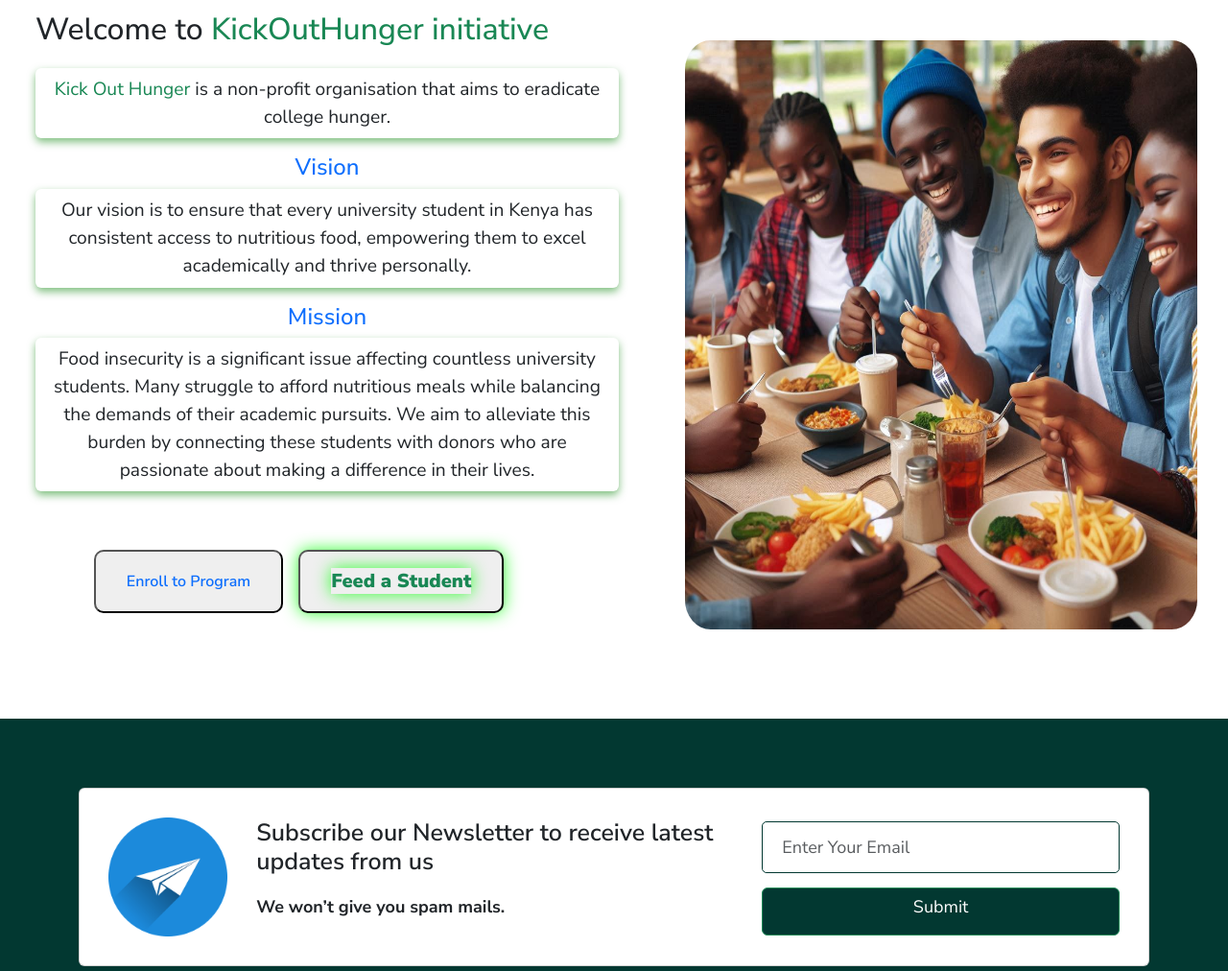
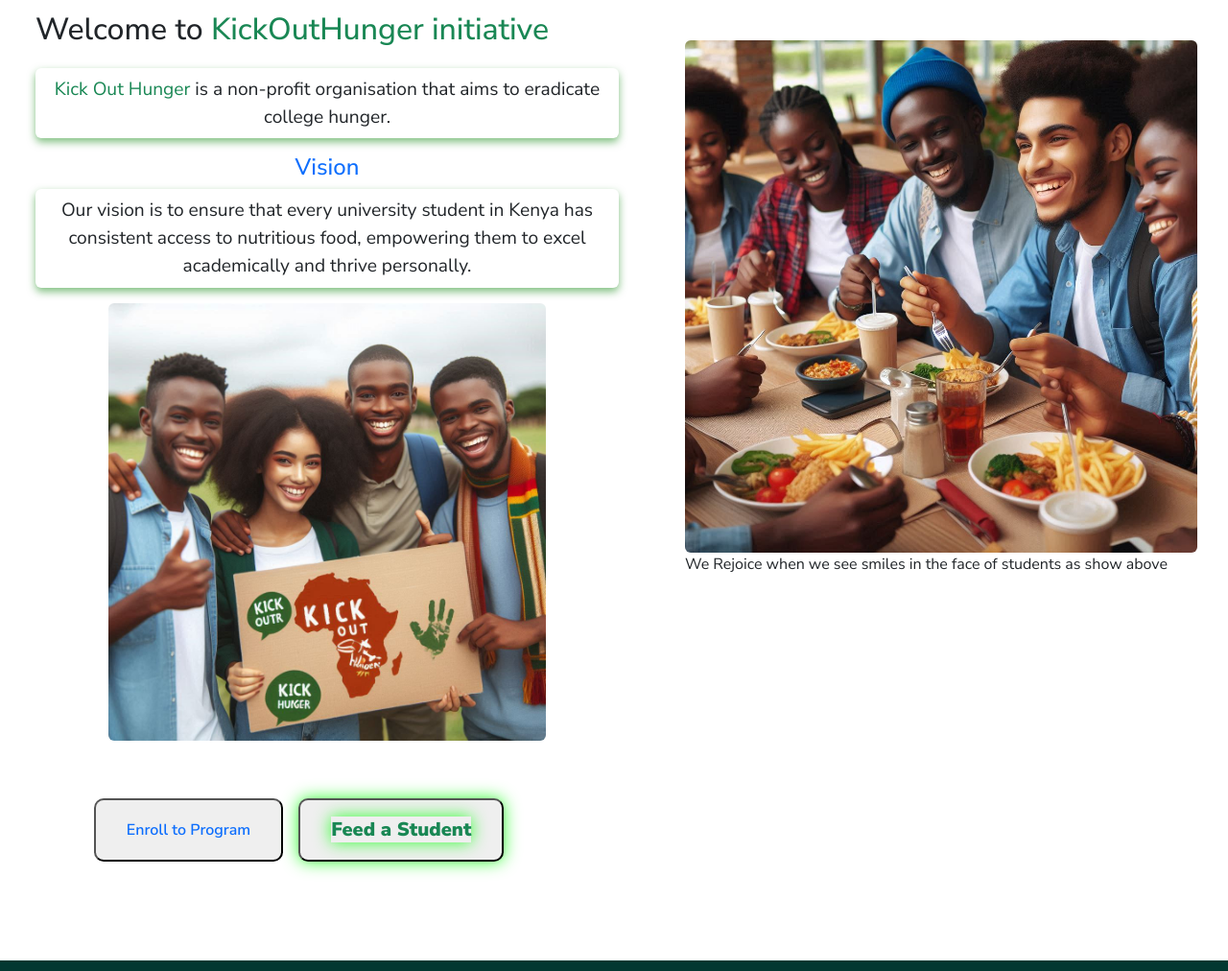
Before and after one commit to INUKA-PLATFORM/INUKA-PROJECT, a Django app: page / in a window 1280 px wide. Shown: the part 128-1140 px from the top of the page at 96% size. Run offline with Django 5.2, Linux system fonts and the light colour scheme; some libraries are stand-ins or nearby versions; some web fonts are replaced.

Commit message:
add image to the home page

```diff
--- a/templates/frontend/home.html
+++ b/templates/frontend/home.html
@@ -19,15 +19,10 @@
                     Our vision is to ensure that every university student in Kenya has consistent access to nutritious
                     food, empowering them to excel academically and thrive personally.
                 </p>
-            </div>
-            <div class="mission">
-                <h3 class="text-primary">Mission</h3>
-                <p class='Mission-p custom-shadow-green rounded p-2'>Food insecurity is a significant issue affecting countless university students.
-                    Many struggle to afford nutritious meals while balancing the demands of their academic pursuits. We
-                    aim to alleviate this burden by connecting these students with donors who are passionate about
-                    making a difference in their lives.</p>
+                <img class="w-75 mx-auto d-block rounded" src="{% static 'images/kickouthunger.jfif'%}" alt="students holding kickout hunger banner">
 
             </div>
+
             <div class="action_btn">
                 <button class="apply"><a href="{% url 'signup' %}">Enroll to Program</a></button>
                 <button class="donate glowing-btn">
@@ -38,7 +33,9 @@
             </div>
         </div>
         <div class="home-image">
-            <img class="home-img1 w-100" src="{% static 'images/studentsEating1.jfif' %}" alt="Students eating">
+            <img class=" w-100 my-20 rounded" src="{% static 'images/studentsEating1.jfif' %}" alt="Students eating">
+            <p>We Rejoice when we see smiles in the face of students as show above</p>
+
         </div>
 
     </div>
```
Also changed, not shown: static/images/kickouthunger.jfif (added).
